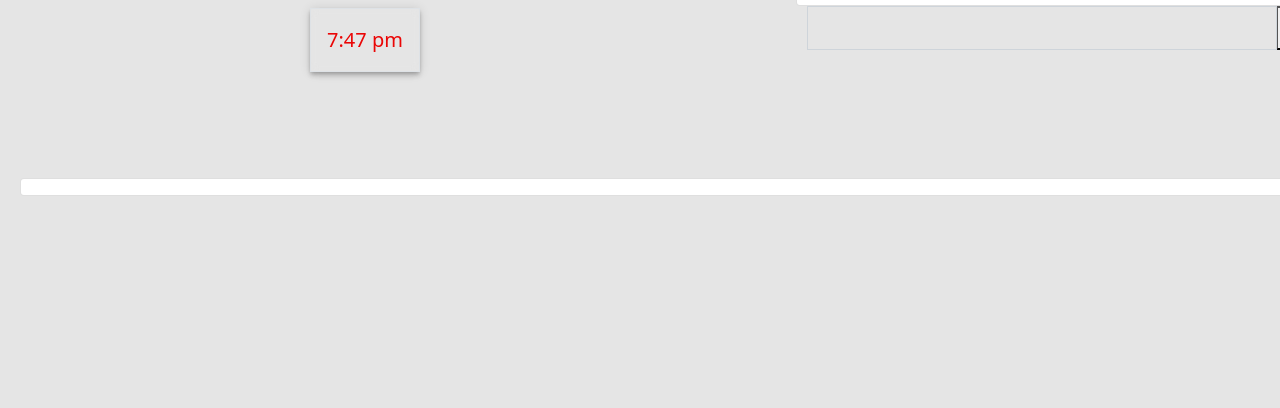
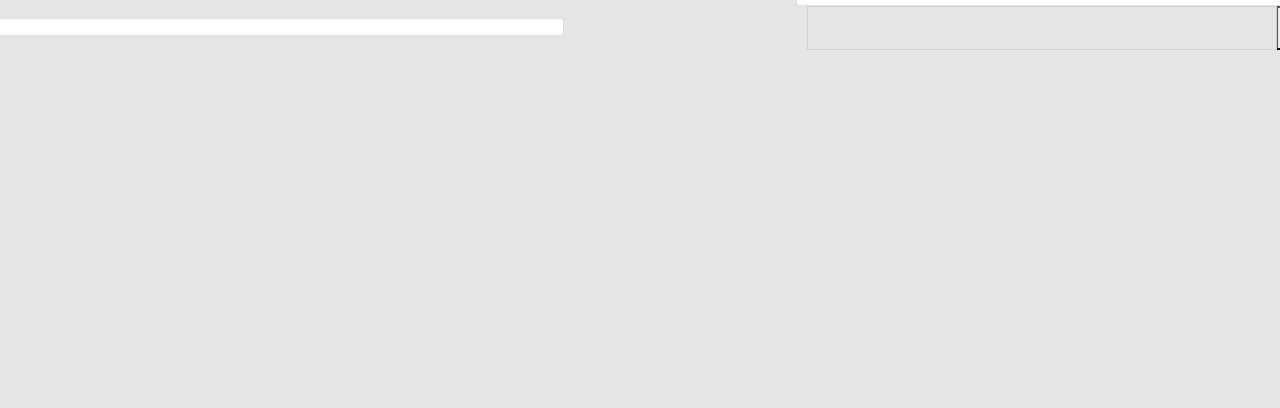
Before and after one commit to fullmer24/Inspire, a website with bundled scripts: page index.html in a window 1280 px wide. Shown: the part 392-800 px from the top of the page. Built offline with nearby package versions, Linux system fonts and the light colour scheme; a script that the page names is missing.

```diff
--- a/assets/style/style.css
+++ b/assets/style/style.css
@@ -7,7 +7,7 @@
 
 .time {
     position: absolute;
-    transform: translate(12em, 20em);
+    transform: translate(12em, 13em);
     background-color: transparent;
     backdrop-filter: blur(4px);
     font-size: 20px;
@@ -22,14 +22,16 @@
 .quote {
     object-fit: contain;
     position: absolute;
-    transform: translate(2em, 33em);
+    transform: translate(0em, 23em);
     margin: 3em;
+    max-width: 45%;
 }
 
 .author {
     object-fit: contain;
     position: absolute;
-    transform: translate(8em, 40em);
+    transform: translate(8em, 30em);
+    justify-content: center;
 }
 
 .todo {
```
